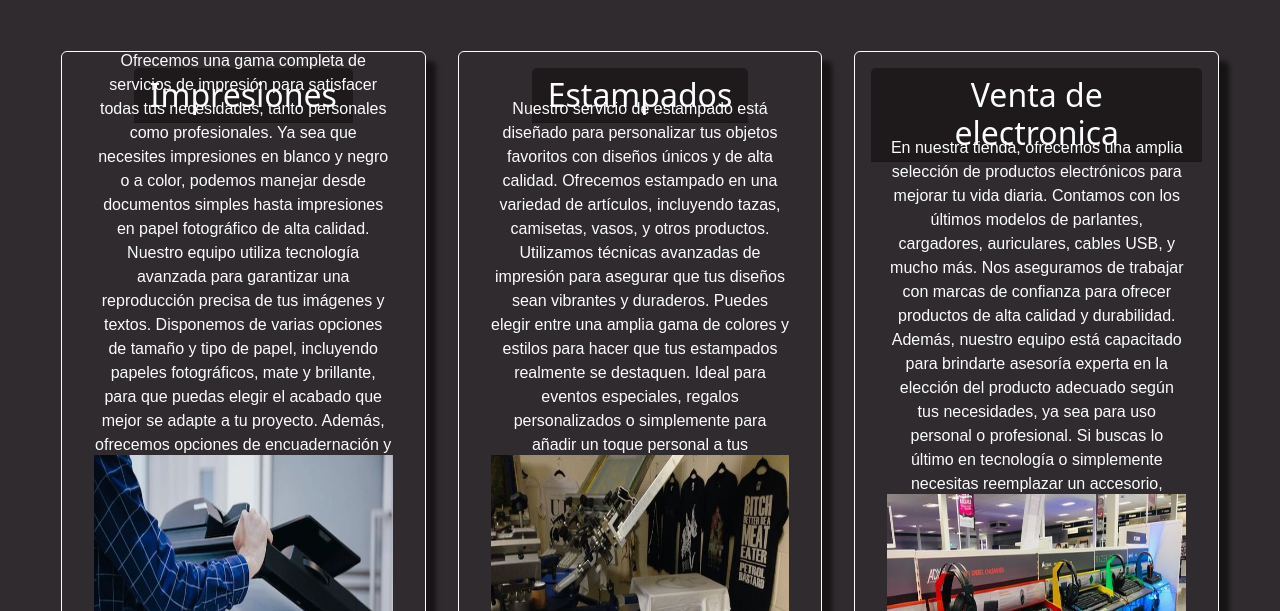
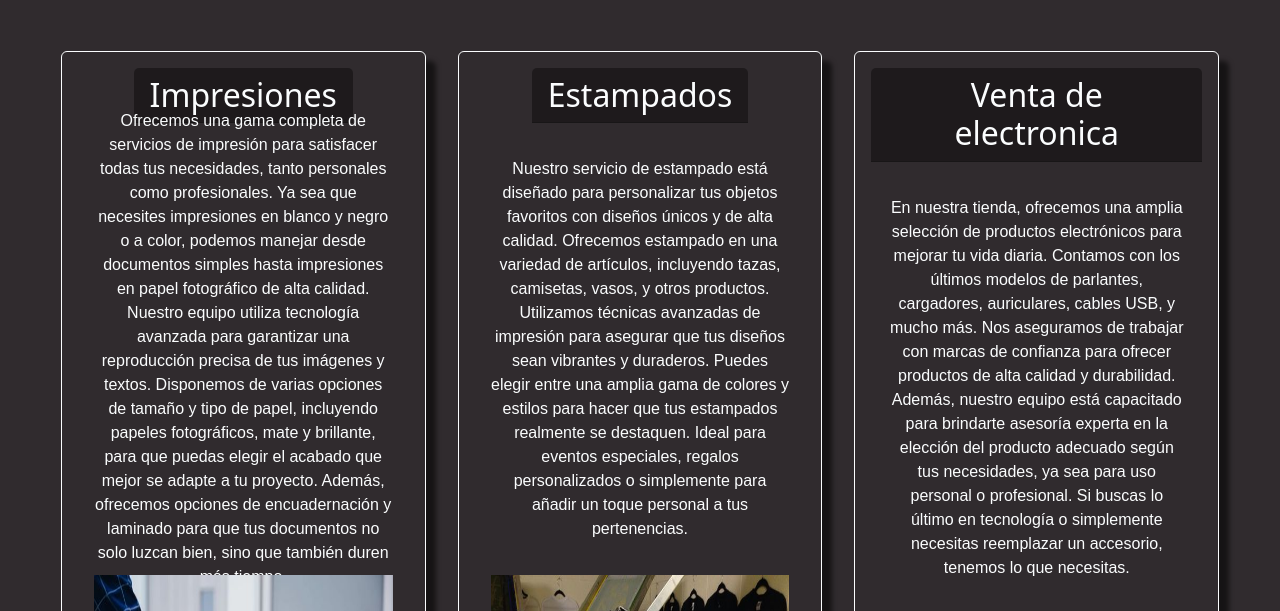
Before and after one commit to pcarcamo-rgb/Tienda-RyP, a plain HTML site: page pages/servicios.html in a window 1280 px wide. Shown: the part 136-747 px from the top of the page. Drawn offline with nearby package versions, Linux system fonts and the light colour scheme.

Commit message:
Altura de texto

```diff
--- a/styles/servicios.css
+++ b/styles/servicios.css
@@ -8,7 +8,7 @@
 }
 
 .card-text {
-  height: 300px !important;
+  height: 420px !important;
   display: flex;
   flex-direction: column;
   justify-content: center;
```
